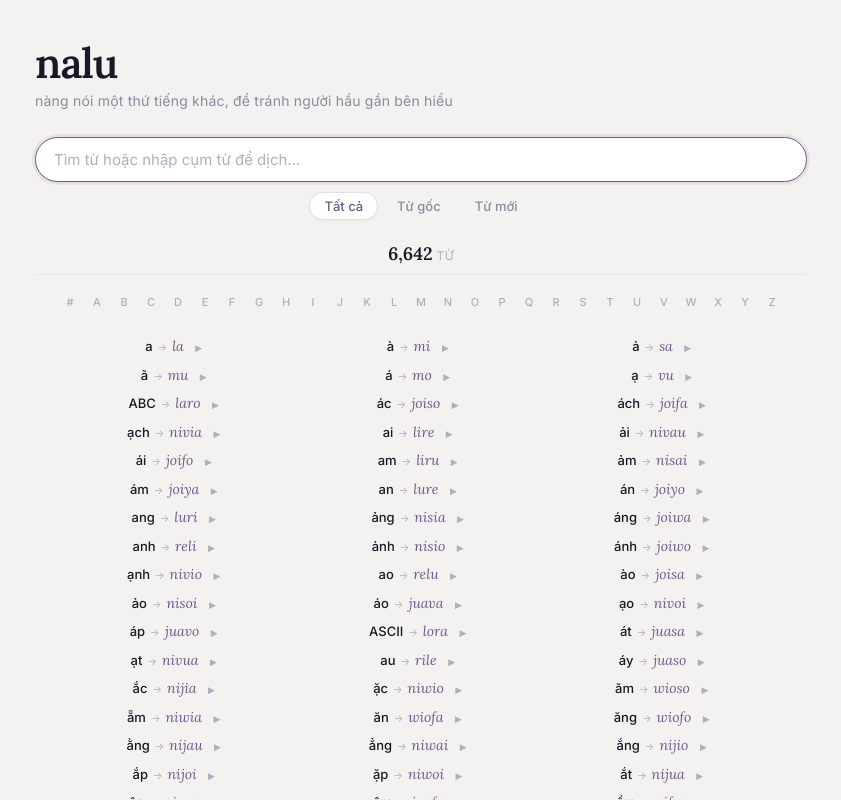
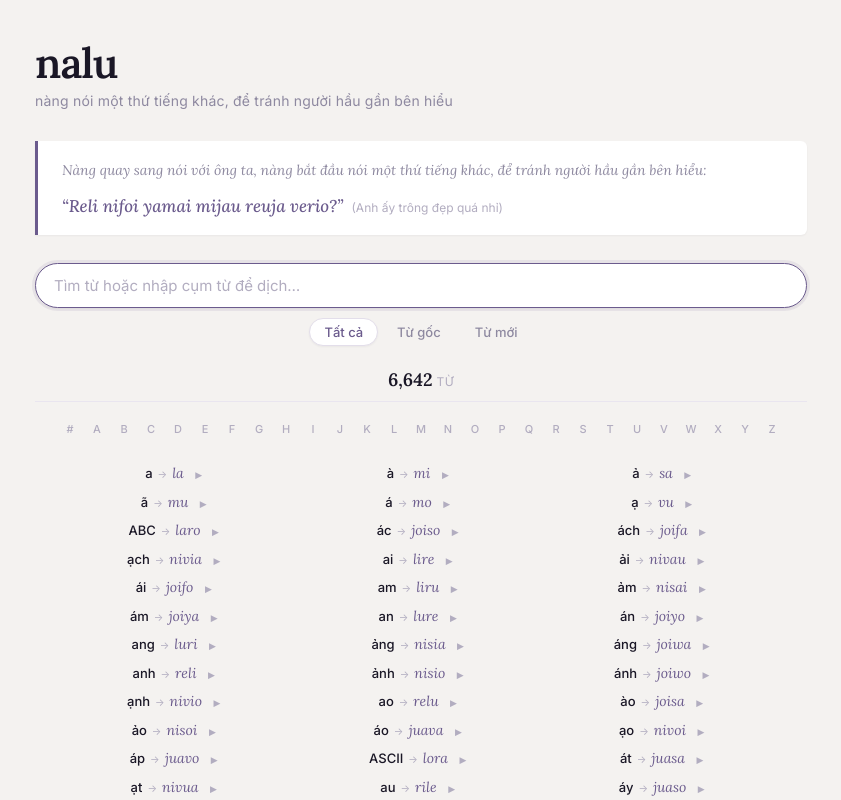
Before and after one commit to nguyendangkin/nalu-dictionary, a React (Vite) app: page / in a window 1280 px wide. Shown: the top 800 px of the page, without its empty margins (219-1060 px from the left). Built offline with nearby package versions, Linux system fonts and the light colour scheme.

Commit message:
thêm pull quote như đoạn tiểu thuyết: nàng nói tiếng lạ, tránh người hầu

```diff
--- a/src/App.css
+++ b/src/App.css
@@ -39,9 +39,51 @@
   font-weight: 400;
 }
 
+/* ─── Pull Quote ─────────────────────────────────── */
 
+.pull-quote {
+  margin: 28px 0 4px;
+  padding: 18px 20px 14px 24px;
+  border-left: 3px solid var(--accent);
+  background: var(--surface);
+  border-radius: 0 var(--radius-sm) var(--radius-sm) 0;
+  box-shadow: var(--shadow-sm);
+}
 
+.pull-quote p {
+  margin: 0;
+  font-family: var(--serif);
+  font-size: 14px;
+  line-height: 1.7;
+  color: var(--text-subtle);
+  font-style: italic;
+}
 
+.pull-quote-nalu {
+  margin-top: 10px !important;
+  display: flex;
+  align-items: baseline;
+  gap: 8px;
+  flex-wrap: wrap;
+}
+
+.pull-quote-nalu q {
+  font-family: var(--serif);
+  font-size: 17px;
+  font-style: italic;
+  font-weight: 500;
+  color: var(--accent);
+}
+
+.pull-quote-nalu q::before { content: '\201C'; }
+.pull-quote-nalu q::after  { content: '\201D'; }
+
+.pull-quote-vi {
+  font-size: 12px;
+  color: var(--text-muted);
+  font-style: normal;
+  font-family: var(--sans);
+}
 
 /* ─── Search ─────────────────────────────────────── */
 
--- a/src/App.tsx
+++ b/src/App.tsx
@@ -179,6 +179,17 @@ function App() {
         </div>
       </header>
 
+      {/* ─── Pull Quote ──────────────────────────── */}
+      <aside className="pull-quote">
+        <p>
+          Nàng quay sang nói với ông ta, nàng bắt đầu nói một thứ tiếng khác, để tránh người hầu gần bên hiểu:
+        </p>
+        <p className="pull-quote-nalu">
+          <q>Reli nifoi yamai mijau reuja verio?</q>
+          <span className="pull-quote-vi">(Anh ấy trông đẹp quá nhỉ)</span>
+        </p>
+      </aside>
+
       {/* ─── Search ──────────────────────────────── */}
       <div className="search-section">
         <div className="search-bar">
```
